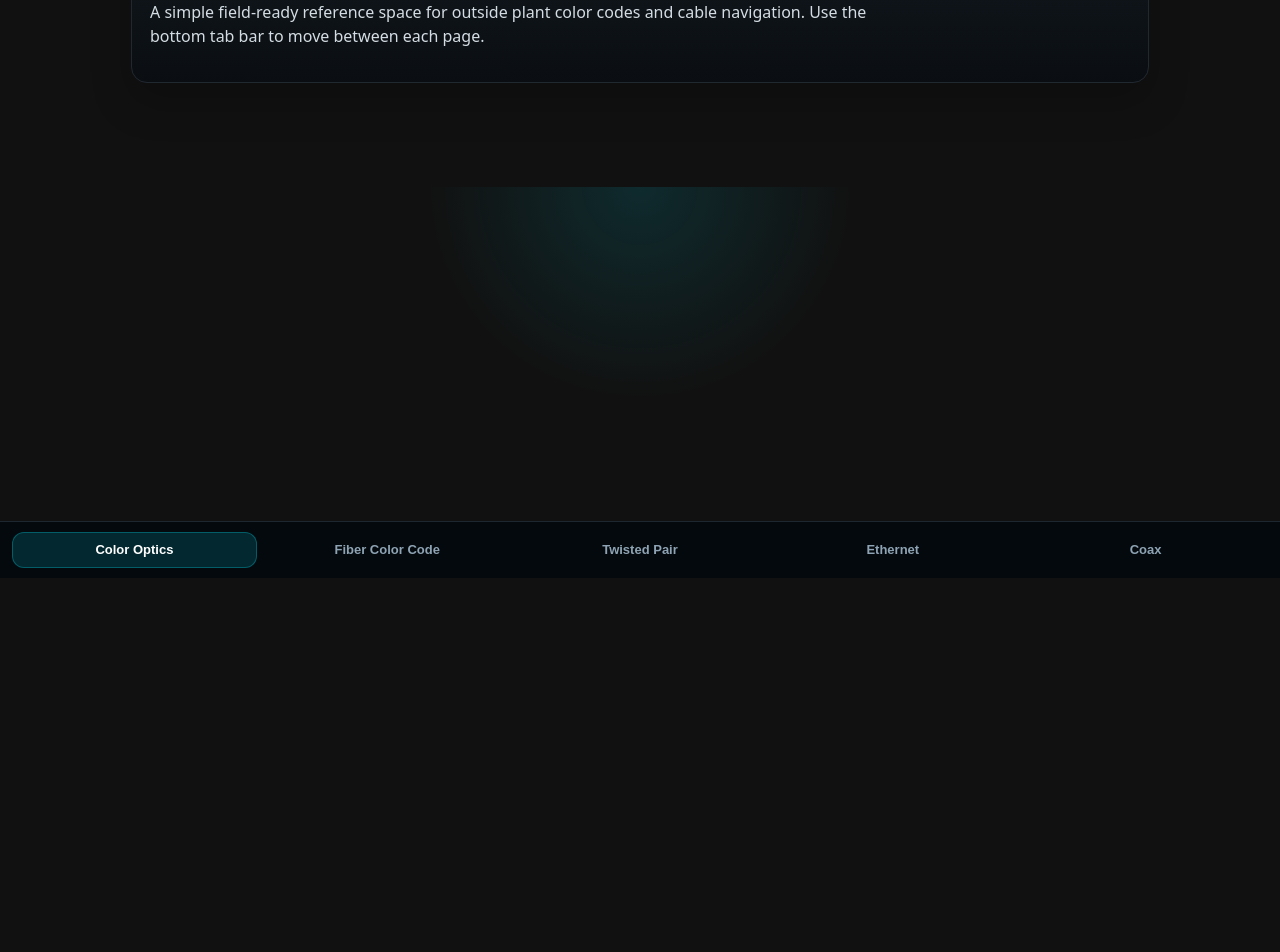
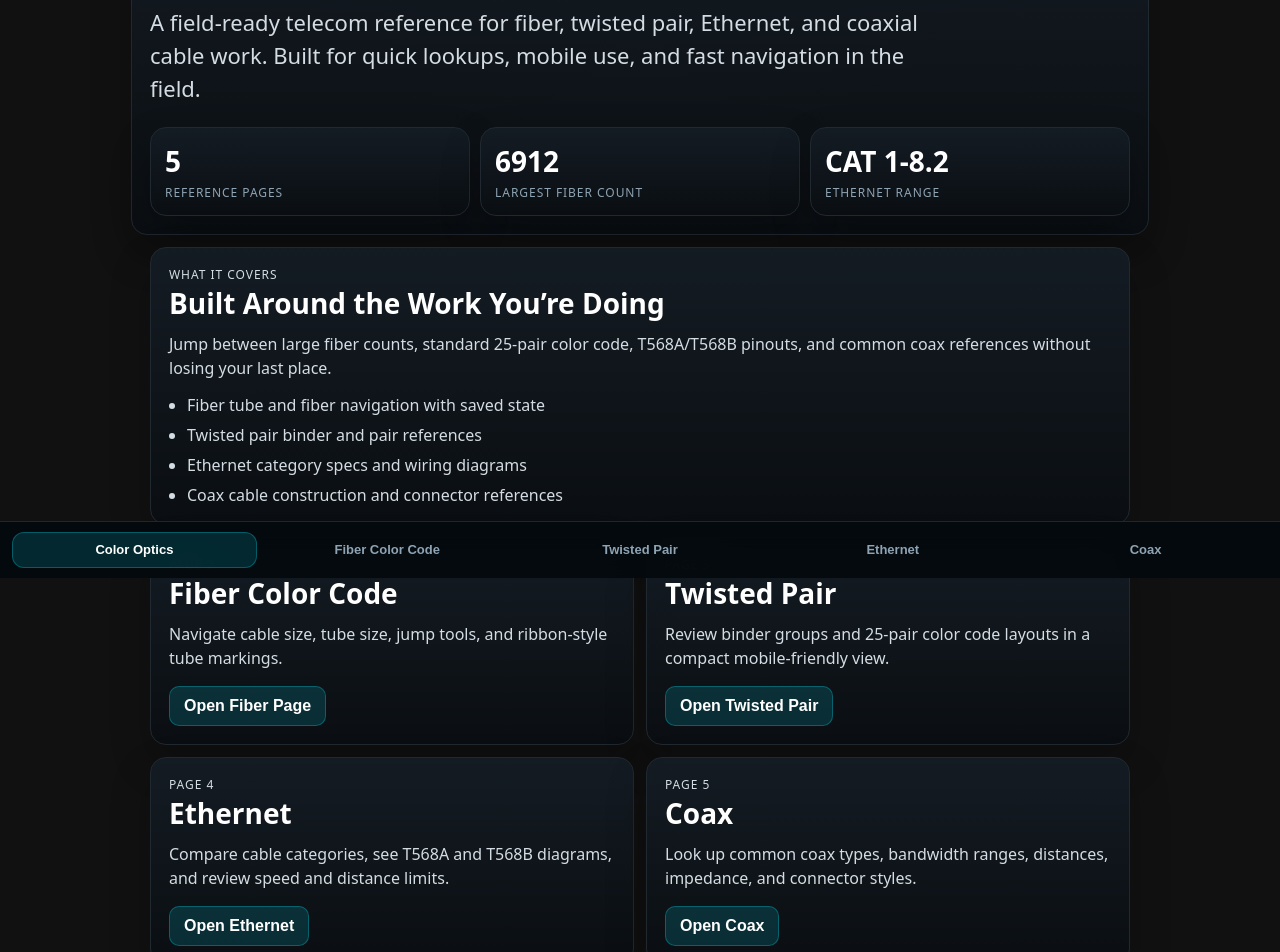
Before and after one commit to spencerward-bit/Fiber-CC, a plain HTML site: page index.html in a window 1280 px wide. Shown: the part 222-1174 px from the top of the page. Before the commit the page ends 800 px from the top, so only its background shows below. Drawn offline with Linux system fonts and the light colour scheme.

Commit message:
Refresh home page

```diff
--- a/index.html
+++ b/index.html
@@ -18,12 +18,72 @@
 
 <section class="page active" id="page-1">
   <div class="hero-card">
-    <p class="hero-eyebrow">Field Reference</p>
+    <p class="hero-eyebrow">Field Reference Suite</p>
     <h2>Color Optics</h2>
-    <p>
-      A simple field-ready reference space for outside plant color codes and cable navigation.
-      Use the bottom tab bar to move between each page.
+    <p class="hero-lead">
+      A field-ready telecom reference for fiber, twisted pair, Ethernet, and coaxial cable work.
+      Built for quick lookups, mobile use, and fast navigation in the field.
     </p>
+
+    <div class="hero-stats">
+      <article class="hero-stat-card">
+        <span class="hero-stat-value">5</span>
+        <span class="hero-stat-label">Reference Pages</span>
+      </article>
+      <article class="hero-stat-card">
+        <span class="hero-stat-value">6912</span>
+        <span class="hero-stat-label">Largest Fiber Count</span>
+      </article>
+      <article class="hero-stat-card">
+        <span class="hero-stat-value">CAT 1-8.2</span>
+        <span class="hero-stat-label">Ethernet Range</span>
+      </article>
+    </div>
+  </div>
+
+  <div class="home-grid">
+    <article class="home-card home-card-feature">
+      <p class="hero-eyebrow">What It Covers</p>
+      <h3>Built Around the Work You’re Doing</h3>
+      <p>
+        Jump between large fiber counts, standard 25-pair color code, T568A/T568B pinouts,
+        and common coax references without losing your last place.
+      </p>
+      <ul class="home-list">
+        <li>Fiber tube and fiber navigation with saved state</li>
+        <li>Twisted pair binder and pair references</li>
+        <li>Ethernet category specs and wiring diagrams</li>
+        <li>Coax cable construction and connector references</li>
+      </ul>
+    </article>
+
+    <article class="home-card">
+      <p class="hero-eyebrow">Page 2</p>
+      <h3>Fiber Color Code</h3>
+      <p>Navigate cable size, tube size, jump tools, and ribbon-style tube markings.</p>
+      <button class="home-link-btn" type="button" data-home-target="page-2">Open Fiber Page</button>
+    </article>
+
+    <article class="home-card">
+      <p class="hero-eyebrow">Page 3</p>
+      <h3>Twisted Pair</h3>
+      <p>Review binder groups and 25-pair color code layouts in a compact mobile-friendly view.</p>
+      <button class="home-link-btn" type="button" data-home-target="page-3">Open Twisted Pair</button>
+    </article>
+
+    <article class="home-card">
+      <p class="hero-eyebrow">Page 4</p>
+      <h3>Ethernet</h3>
+      <p>Compare cable categories, see T568A and T568B diagrams, and review speed and distance limits.</p>
+      <button class="home-link-btn" type="button" data-home-target="page-4">Open Ethernet</button>
+    </article>
+
+    <article class="home-card">
+      <p class="hero-eyebrow">Page 5</p>
+      <h3>Coax</h3>
+      <p>Look up common coax types, bandwidth ranges, distances, impedance, and connector styles.</p>
+      <button class="home-link-btn" type="button" data-home-target="page-5">Open Coax</button>
+    </article>
   </div>
 </section>
 
--- a/script.js
+++ b/script.js
@@ -67,6 +67,7 @@ const pageTitle = document.getElementById("page-title");
 const pageKicker = document.getElementById("page-kicker");
 const pages = Array.from(document.querySelectorAll(".page"));
 const tabButtons = Array.from(document.querySelectorAll(".tab-btn"));
+const homeLinkButtons = Array.from(document.querySelectorAll(".home-link-btn"));
 const cableSizes = Array.from(fiberCountSelect.options).map(option => parseInt(option.value));
 const tubeSizes = Array.from(tubeSizeSelect.options).map(option => parseInt(option.value));
 const pairCounts = Array.from(pairCountSelect.options).map(option => parseInt(option.value));
@@ -962,6 +963,12 @@ tabButtons.forEach(button => {
   });
 });
 
+homeLinkButtons.forEach(button => {
+  button.addEventListener("click", () => {
+    setCurrentPage(button.dataset.homeTarget);
+  });
+});
+
 fiberCountSelect.addEventListener("change", () => {
   const totalFibers = parseInt(fiberCountSelect.value);
 
--- a/style.css
+++ b/style.css
@@ -295,6 +295,10 @@ body {
   font-size: clamp(28px, 5vw, 44px);
 }
 
+.hero-lead {
+  font-size: clamp(17px, 2.2vw, 22px);
+}
+
 .hero-card p {
   max-width: 48rem;
   color: #d4dde3;
@@ -307,6 +311,92 @@ body {
   font-size: 12px;
   letter-spacing: 0.08em;
   text-transform: uppercase;
+}
+
+.hero-stats,
+.home-grid {
+  max-width: 980px;
+  margin: 0 auto;
+}
+
+.hero-stats {
+  display: grid;
+  grid-template-columns: repeat(3, minmax(0, 1fr));
+  gap: 10px;
+  margin-top: 18px;
+}
+
+.hero-stat-card,
+.home-card {
+  border: 1px solid #202830;
+  border-radius: 16px;
+  background: linear-gradient(180deg, rgba(20, 28, 36, 0.95), rgba(10, 14, 18, 0.95));
+  box-shadow: 0 18px 40px rgba(0, 0, 0, 0.22);
+}
+
+.hero-stat-card {
+  padding: 14px;
+}
+
+.hero-stat-value {
+  display: block;
+  font-size: clamp(20px, 3vw, 28px);
+  font-weight: 800;
+  color: #ffffff;
+}
+
+.hero-stat-label {
+  display: block;
+  margin-top: 4px;
+  color: #8ea3b3;
+  font-size: 12px;
+  letter-spacing: 0.08em;
+  text-transform: uppercase;
+}
+
+.home-grid {
+  display: grid;
+  grid-template-columns: repeat(2, minmax(0, 1fr));
+  gap: 12px;
+}
+
+.home-card {
+  padding: 18px;
+}
+
+.home-card h3 {
+  margin: 0 0 10px;
+  font-size: clamp(21px, 3vw, 28px);
+}
+
+.home-card p {
+  margin: 0;
+  color: #d4dde3;
+  line-height: 1.5;
+}
+
+.home-card-feature {
+  grid-column: 1 / -1;
+}
+
+.home-list {
+  margin: 14px 0 0;
+  padding-left: 18px;
+  color: #d4dde3;
+}
+
+.home-list li + li {
+  margin-top: 8px;
+}
+
+.home-link-btn {
+  margin-top: 16px;
+  padding: 10px 14px;
+  border-radius: 10px;
+  border: 1px solid rgba(0, 229, 255, 0.28);
+  background: rgba(0, 229, 255, 0.14);
+  color: #ffffff;
+  font-weight: 700;
 }
 
 .tool-panel label {
@@ -608,8 +698,18 @@ button {
   .ethernet-stats,
   .ethernet-legacy,
   .ethernet-pinout-compare,
+  .hero-stats,
+  .home-grid,
   .coax-meta-grid {
     grid-template-columns: 1fr;
+  }
+
+  .home-card {
+    padding: 16px;
+  }
+
+  .home-link-btn {
+    width: 100%;
   }
 
   .ethernet-pinout {
```
